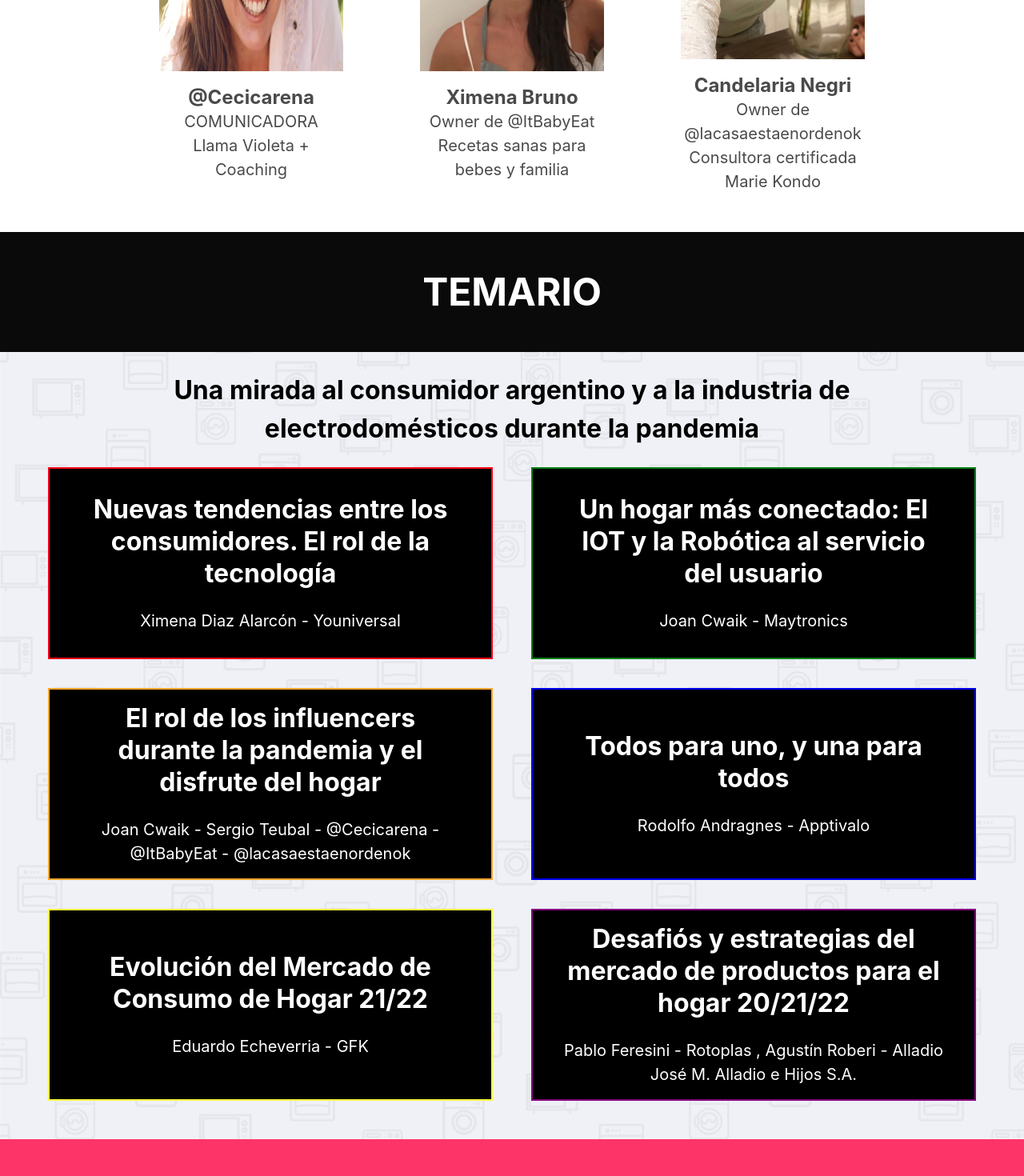
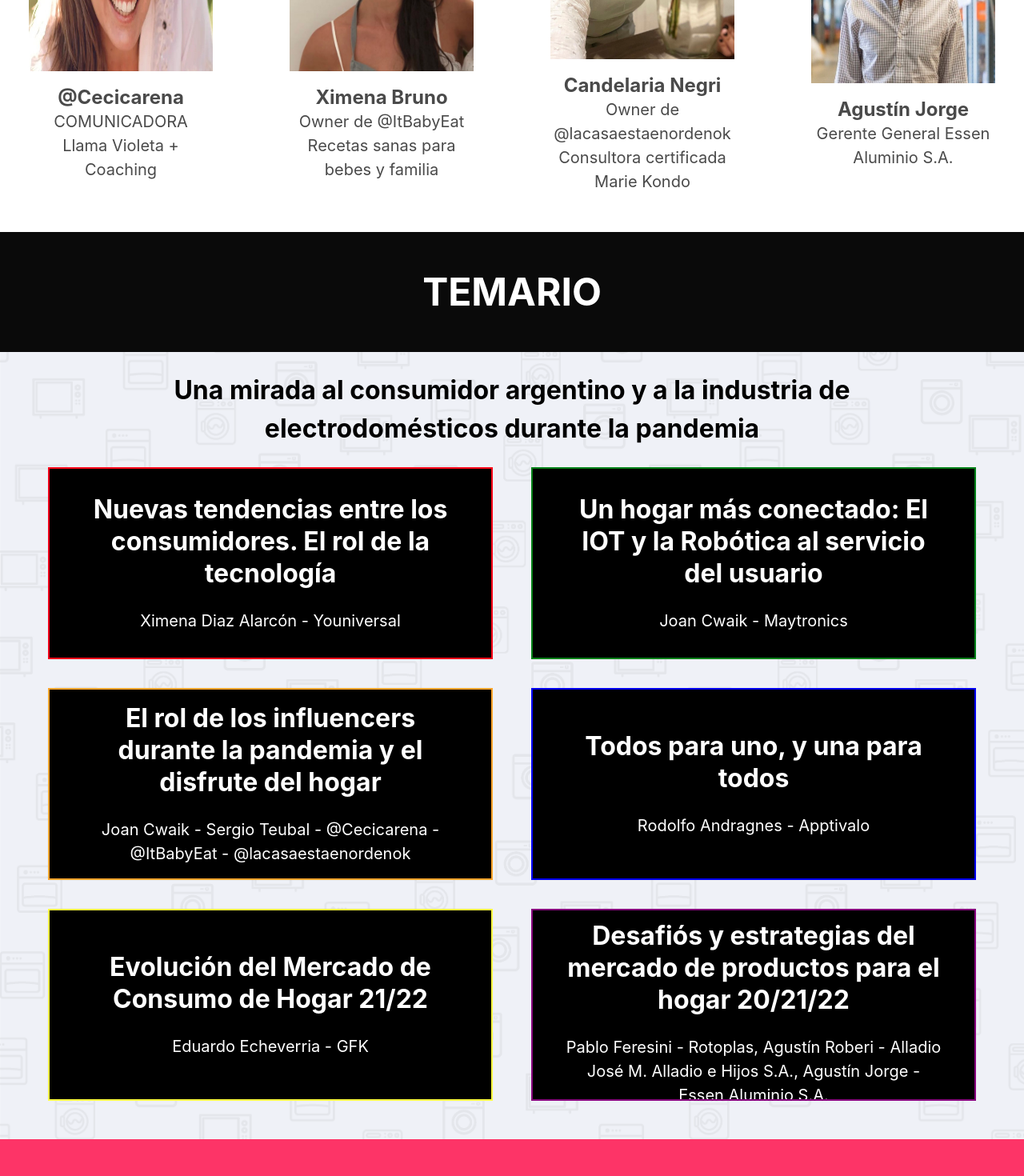
Before and after one commit to NelsonGaldeman/conexion-apptiva, a React (Create React App) app: page / in a window 1280 px wide. Shown: the part 2060-3530 px from the top of the page at 80% size. Built offline with nearby package versions, Linux system fonts and the light colour scheme.

Commit message:
fix: new speaker

```diff
--- a/src/App.jsx
+++ b/src/App.jsx
@@ -27,6 +27,7 @@ import sergio from './assets/images/speakers/sergio.jpg';
 import cecicarena from './assets/images/speakers/cecicarena.jpg';
 import itbabyeat from './assets/images/speakers/itbabyeat.jpg';
 import lacasaestaenordenok from './assets/images/speakers/lacasaestaenordenok.png';
+import agustinjorge from './assets/images/speakers/agustinjorge.jpg';
 
 const speakers = [
   /*{
@@ -88,6 +89,11 @@ const speakers = [
     name: "Candelaria Negri",
     position: "Owner de @lacasaestaenordenok<br />Consultora certificada Marie Kondo",
     avatar: lacasaestaenordenok,
+  },
+  {
+    name: "Agustín Jorge",
+    position: "Gerente General Essen Aluminio S.A.",
+    avatar: agustinjorge,
   }
 ];
 
--- a/src/components/Temario.jsx
+++ b/src/components/Temario.jsx
@@ -42,7 +42,7 @@ class Temario extends React.Component {
                         <Tema
                             color="#86007D"
                             title="Desafiós y estrategias del mercado de productos para el hogar 20/21/22"
-                            speakers="Pablo Feresini - Rotoplas , Agustín Roberi - Alladio José M. Alladio e Hijos S.A."/>
+                            speakers="Pablo Feresini - Rotoplas, Agustín Roberi - Alladio José M. Alladio e Hijos S.A., Agustín Jorge - Essen Aluminio S.A."/>
                     </div>
                 </div>
             </section>
```
Also changed, not shown: src/assets/images/speakers/agustinjorge.jpg (added).
